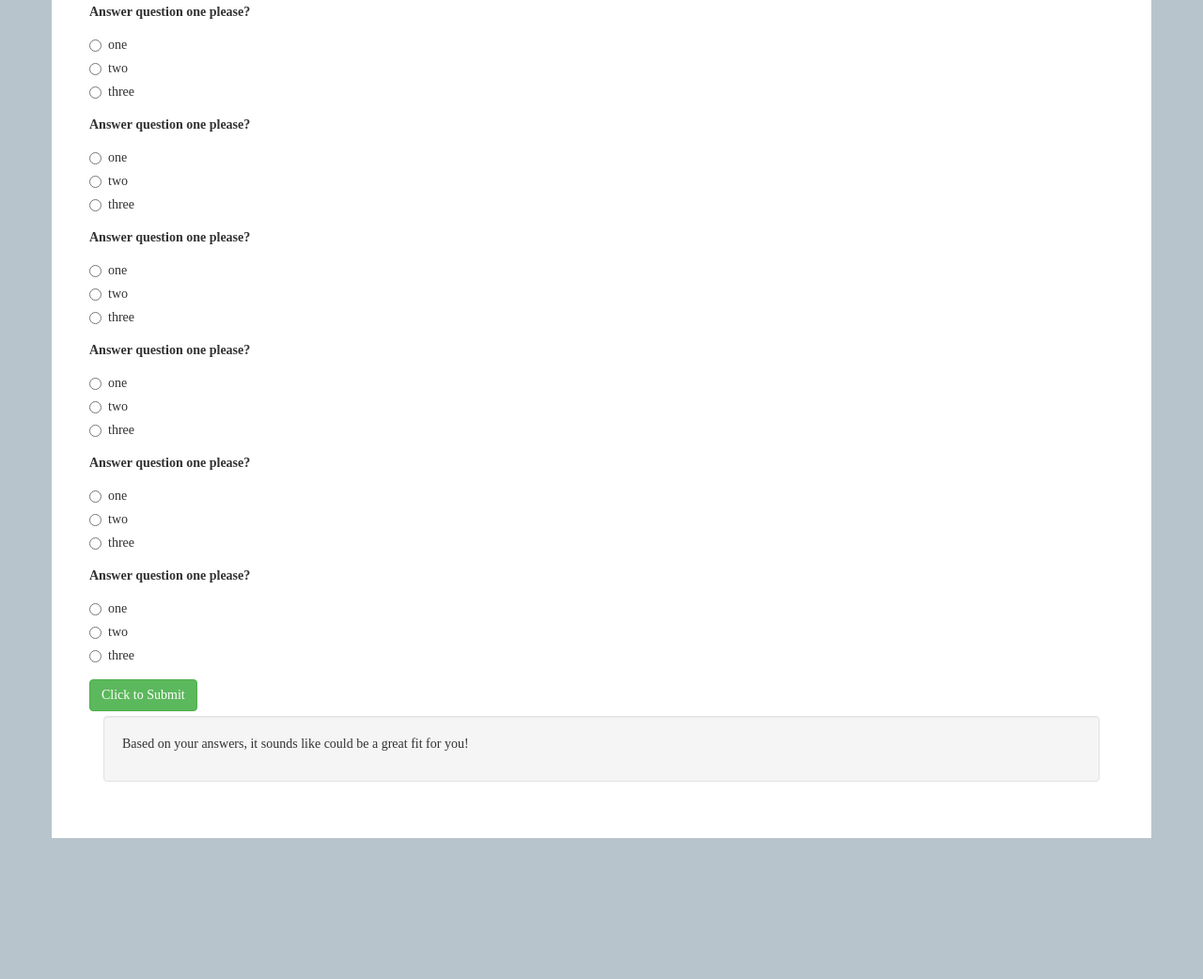
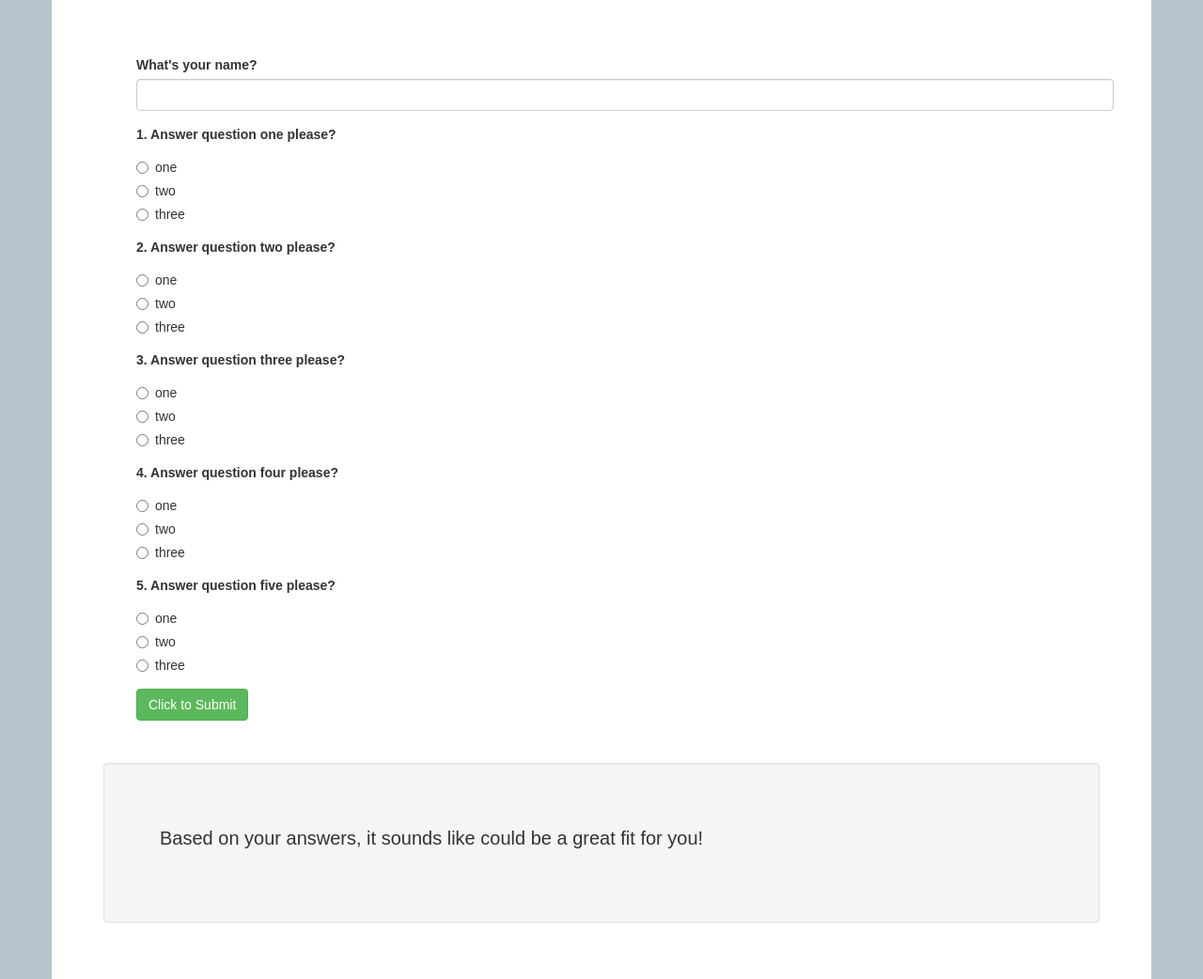
Before and after one commit to JaredReando/track_suggester, a plain HTML site: page index.html in a window 1280 px wide. Shown: the part 471-1513 px from the top of the page at 94% size. Before the commit the page ends 1363 px from the top, so only its background shows below. Drawn offline with Linux system fonts and the light colour scheme.

Commit message:
Fix broken ID references to jQuery code.

```diff
--- a/css/styles.css
+++ b/css/styles.css
@@ -1,5 +1,5 @@
 body {
-  font-family: apercu;
+  font-family: sans-serif;
   background-color: #B8C4CC;
 }
 
@@ -9,8 +9,8 @@ body {
 }
 
 h1 {
+  border-radius: 50px;
   text-transform: uppercase;
-  line-height: 100px;
   font-size: 50px;
   text-align: center;
   padding: 40px;
@@ -18,3 +18,15 @@ h1 {
   background-color: #38E084;
   font-weight: bold;
 }
+
+form {
+  padding-left: 50px;
+  padding-top: 20px;
+  padding-bottom: 40px;
+}
+
+p {
+  padding: 40px;
+  font-size: 20px;
+  line-height: 2em;
+}
--- a/index.html
+++ b/index.html
@@ -11,28 +11,29 @@
   <body>
     <div class="container">
       <h1>Which coding track is right for you?</h1>
-      <p>Coding a big wide world of options! It's more than likely you'll learn more than one coding language throughout your coding journey, but figuring out where to start can be intimidating. Answer this short survey to find out which track might be the best starting point for you!</p>
+      <p>Coding a big wide world of options!<br>It's more than likely you'll learn more than one coding language throughout your coding journey, but figuring out where to start can be intimidating.<br>Answer this short survey to find out which track might be the best starting point for you!</p>
 
       <form id="survey">
 
         <div class="form-group">
           <label for="name">What's your name?</label>
           <input id="name" type="text" class="form-control"></input>
-
         </div>
 
         <div class="form-group">
-          <label for="questionOne">Answer question one please?</label>
+          <label for="questionOne">1. Answer question one please?</label>
           <div class="radio">
             <label>
               <input type="radio" name="questionOne" value="oneFirst">  one
             </label>
           </div>
+
           <div class="radio">
             <label>
               <input type="radio" name="questionOne" value="oneSecond">  two
             </label>
           </div>
+
           <div class="radio">
             <label>
               <input type="radio" name="questionOne" value="oneThird">  three
@@ -41,99 +42,81 @@
         </div>
 
         <div class="form-group">
-          <label for="questionOne">Answer question one please?</label>
+          <label for="questionTwo">2. Answer question two please?</label>
           <div class="radio">
             <label>
-              <input type="radio" name="questionOne" value="oneFirst">  one
+              <input type="radio" name="questionTwo" value="twoFirst">  one
             </label>
           </div>
           <div class="radio">
             <label>
-              <input type="radio" name="questionOne" value="oneSecond">  two
+              <input type="radio" name="questionTwo" value="twoSecond">  two
             </label>
           </div>
           <div class="radio">
             <label>
-              <input type="radio" name="questionOne" value="oneThird">  three
+              <input type="radio" name="questionTwo" value="twoThird">  three
             </label>
           </div>
         </div>
 
         <div class="form-group">
-          <label for="questionOne">Answer question one please?</label>
+          <label for="questionThree">3. Answer question three please?</label>
           <div class="radio">
             <label>
-              <input type="radio" name="questionOne" value="oneFirst">  one
+              <input type="radio" name="questionThree" value="threeFirst">  one
             </label>
           </div>
           <div class="radio">
             <label>
-              <input type="radio" name="questionOne" value="oneSecond">  two
+              <input type="radio" name="questionThree" value="threeSecond">  two
             </label>
           </div>
           <div class="radio">
             <label>
-              <input type="radio" name="questionOne" value="oneThird">  three
+              <input type="radio" name="questionThree" value="threeThird">  three
             </label>
           </div>
         </div>
 
         <div class="form-group">
-          <label for="questionOne">Answer question one please?</label>
+          <label for="questionFour">4. Answer question four please?</label>
           <div class="radio">
             <label>
-              <input type="radio" name="questionOne" value="oneFirst">  one
+              <input type="radio" name="questionFour" value="fourFirst">  one
             </label>
           </div>
           <div class="radio">
             <label>
-              <input type="radio" name="questionOne" value="oneSecond">  two
+              <input type="radio" name="questionFour" value="fourSecond">  two
             </label>
           </div>
           <div class="radio">
             <label>
-              <input type="radio" name="questionOne" value="oneThird">  three
+              <input type="radio" name="questionFour" value="fourThird">  three
             </label>
           </div>
         </div>
 
         <div class="form-group">
-          <label for="questionOne">Answer question one please?</label>
+          <label for="questionFive">5. Answer question five please?</label>
           <div class="radio">
             <label>
-              <input type="radio" name="questionOne" value="oneFirst">  one
+              <input type="radio" name="questionFive" value="fiveFirst">  one
             </label>
           </div>
           <div class="radio">
             <label>
-              <input type="radio" name="questionOne" value="oneSecond">  two
+              <input type="radio" name="questionFive" value="fiveSecond">  two
             </label>
           </div>
           <div class="radio">
             <label>
-              <input type="radio" name="questionOne" value="oneThird">  three
+              <input type="radio" name="questionFive" value="fiveThird">  three
             </label>
           </div>
         </div>
 
-        <div class="form-group">
-          <label for="questionOne">Answer question one please?</label>
-          <div class="radio">
-            <label>
-              <input type="radio" name="questionOne" value="oneFirst">  one
-            </label>
-          </div>
-          <div class="radio">
-            <label>
-              <input type="radio" name="questionOne" value="oneSecond">  two
-            </label>
-          </div>
-          <div class="radio">
-            <label>
-              <input type="radio" name="questionOne" value="oneThird">  three
-            </label>
-          </div>
-        </div>
 
 
 
--- a/js/scripts.js
+++ b/js/scripts.js
@@ -2,21 +2,23 @@ $(document).ready(function() {
   $("#survey").submit(function(event) {
     event.preventDefault();
 
-
-    var ansMobile =  $("input:radio[name=mobile]:checked").val();
-    var questionOne = $("#questionOne").val();
-    var questionTwo = $("#questionTwo").val();
-    var questionThree = $("#questionThree").val();
-    var questionFour = $("#questionFour").val();
-    var questionFive = $("#questionFive").val();
+    var name = $("#name").val();
+    var questionOne =  $("input:radio[name=questionOne]:checked").val();
+    var questionTwo =  $("input:radio[name=questionTwo]:checked").val();
+    var questionThree =  $("input:radio[name=questionThree]:checked").val();
+    var questionFour =  $("input:radio[name=questionFour]:checked").val();
+    var questionFive =  $("input:radio[name=questionFive]:checked").val();
 
   // User feedback. Takes variables set above, which pull values from form elements on index.html after 'submit' is activated.
   // Passes these values into the print fucntions below.
   // Matching classes must be set on index.html in order to return variable value into an awaiting response area.
   // Example: something like '<span class="ansMobile"></span>" must exist on index.html in order for the jQuery fucntion
   // "$(.mobile).text(mobile);" to sucessfully return a text result of the user's input on the index.html page.
+console.log(questionThree);
 
-    $(".questionFive").html("<h3>questionFive</h3>");
+
+
+    $(".questionFive").text(questionFive);
     $("p#hide").toggleClass();
   });
 });
```
